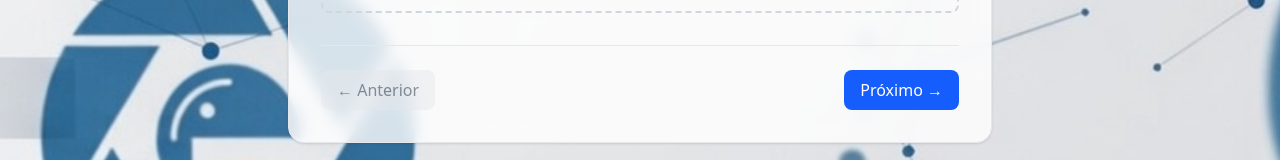
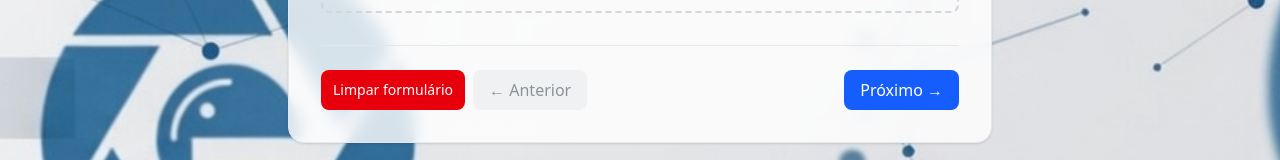
Before and after one commit to eitaTI/medic-resume, a Next.js app: page /formulario in a window 1280 px wide. Shown: the part 674-834 px from the top of the page. Built offline with nearby package versions, Linux system fonts and the light colour scheme; no server answers.

Commit message:
feat(ui): add 'Limpar formulário' button to reset all steps

```diff
--- a/app/formulario/page.tsx
+++ b/app/formulario/page.tsx
@@ -248,9 +248,14 @@ export default function FormularioPage() {
             )}
 
             <div className="flex justify-between mt-8 pt-6 border-t border-gray-200 dark:border-gray-800">
-              <Button variante="secundario" onClick={passoAnterior} disabled={passoAtual === 0}>
-                ← Anterior
-              </Button>
+              <div className="flex gap-2">
+                <Button variante="perigo" tamanho="pequeno" onClick={limparTudo}>
+                  Limpar formulário
+                </Button>
+                <Button variante="secundario" onClick={passoAnterior} disabled={passoAtual === 0}>
+                  ← Anterior
+                </Button>
+              </div>
               {passoAtual === 3 ? (
                 <SubmitButton onClick={handleSubmit(() => formAction())} isPending={isPending} />
               ) : (
@@ -274,6 +279,12 @@ export default function FormularioPage() {
     limparRascunho()
     setPassoAtual(0)
   }
+
+  function limparTudo() {
+    if (window.confirm('Deseja limpar todos os campos do formulário? Esta ação não pode ser desfeita.')) {
+      resetarFormulario()
+    }
+  }
 }
 
 function SubmitButton({ onClick, isPending }: { onClick: () => void; isPending: boolean }) {
```
